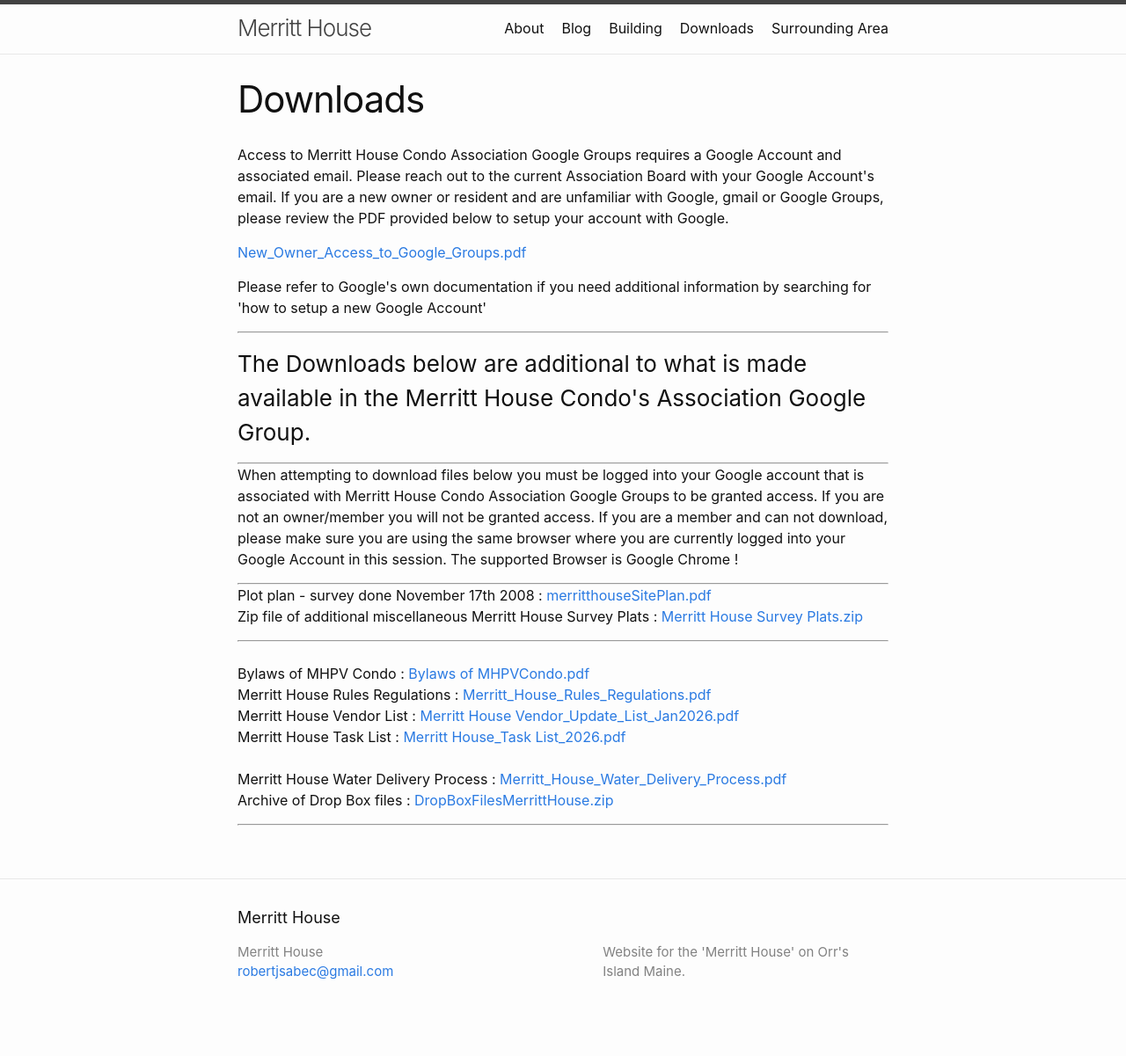
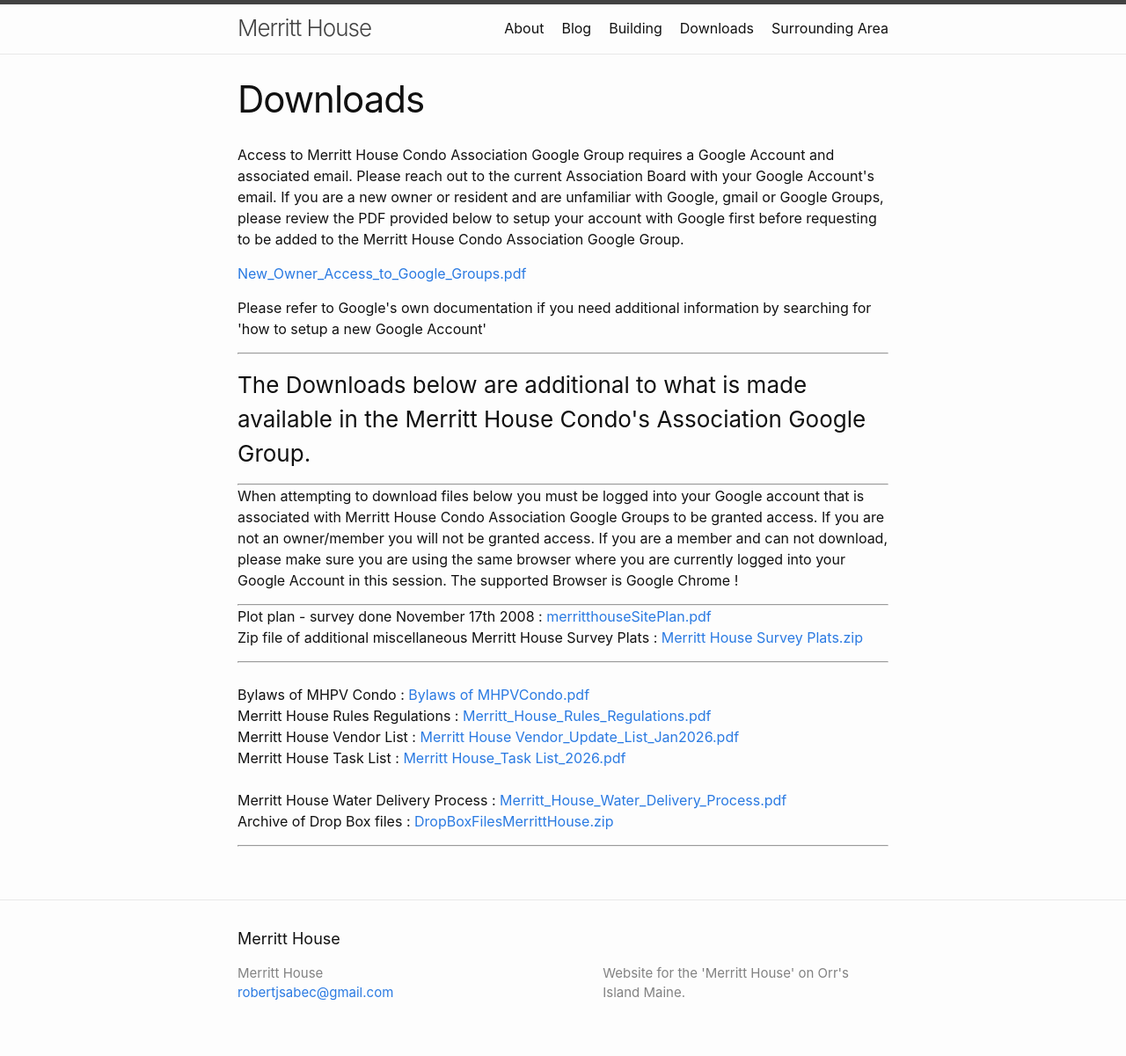
Before and after one commit to rsabec/merritthouse, a Jekyll site: the page built from downloads.markdown, in a window 1280 px wide. Shown: the whole page at 88% size. Built offline with Jekyll 4.4.1, drawn with Linux system fonts in a browser that asks for light colours; before the commit the page ends 1177 px from its top, so only the background shows below that.

Commit message:
google group
first paragraph udpatre

```diff
--- a/downloads.markdown
+++ b/downloads.markdown
@@ -4,7 +4,7 @@ title: Downloads
 permalink: /downloads/
 ---
 
-<p>Access to Merritt House Condo Association Google Groups requires a Google Account and associated email. Please reach out to the current Association Board with your Google Account's email.  If you are a new owner or resident and are unfamiliar with Google, gmail or Google Groups, please review the PDF provided below to setup your account with Google. </p>
+<p>Access to Merritt House Condo Association Google Group requires a Google Account and associated email. Please reach out to the current Association Board with your Google Account's email.  If you are a new owner or resident and are unfamiliar with Google, gmail or Google Groups, please review the PDF provided below to setup your account with Google first before requesting to be added to the Merritt House Condo Association Google Group. </p>
 <a href="../files/New_Owner_Access_to_Google_Groups.pdf" download> New_Owner_Access_to_Google_Groups.pdf </a>
 
 <p>Please refer to Google's own documentation if you need additional information by searching for 'how to setup a new Google Account'  </p>
```
